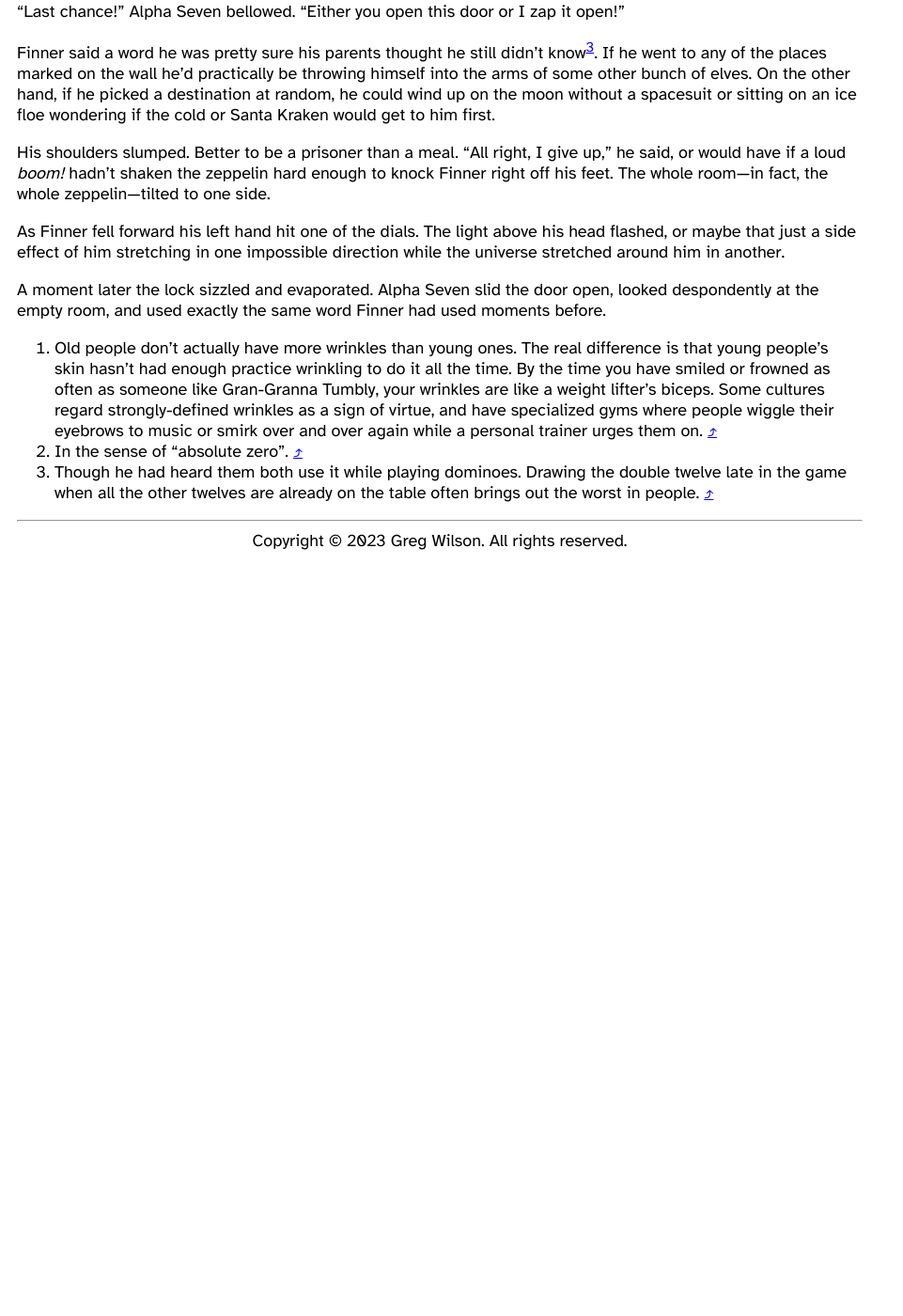
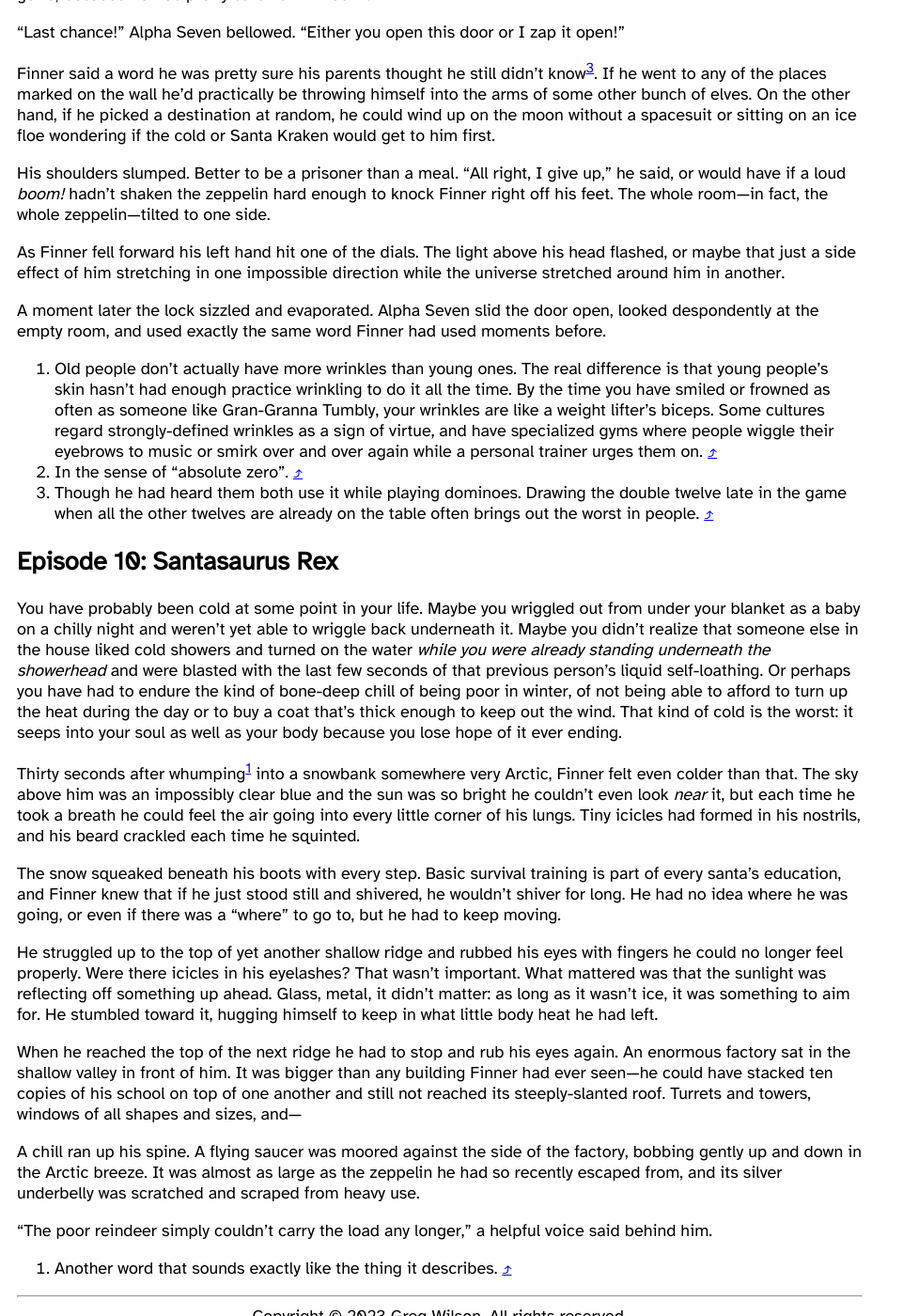
Before and after one commit to gvwilson/fiction, a Jekyll site: the page built from santas/index.md, in a window 1280 px wide and 1400 px high, scrolled down 25755 px. Shown: the whole window at 94% size, without its empty margins (0-961 px from the left). Built offline with Jekyll 4.4.1, drawn with Linux system fonts in a browser that asks for light colours; before the commit the page ends 26349 px from its top, so only the background shows below that; some of the changed text lies outside the part shown.

Commit message:
+500 words of Santas

```diff
--- a/_data/status.csv
+++ b/_data/status.csv
@@ -32,6 +32,7 @@
 santas,2023-10-15,12492
 santas,2023-10-21,12956
 santas,2023-10-22,13568
+santas,2023-10-29,14068
 still,2023-09-01,30862
 tuppence-a-bag,2023-09-01,1703
 voyage,2023-09-01,30306
--- a/santas/index.md
+++ b/santas/index.md
@@ -2326,6 +2326,75 @@
 
 </section>
 
+<section markdown="1">
+
+## Episode 10: Santasaurus Rex
+
+You have probably been cold at some point in your life.
+Maybe you wriggled out from under your blanket as a baby on a chilly night
+and weren't yet able to wriggle back underneath it.
+Maybe you didn't realize that someone else in the house liked cold showers
+and turned on the water *while you were already standing underneath the showerhead*
+and were blasted with the last few seconds of that previous person's liquid self-loathing.
+Or perhaps you have had to endure the kind of bone-deep chill of being poor in winter,
+of not being able to afford to turn up the heat during the day
+or to buy a coat that's thick enough to keep out the wind.
+That kind of cold is the worst:
+it seeps into your soul as well as your body
+because you lose hope of it ever ending.
+
+Thirty seconds after whumping<span class="note">
+Another word that sounds exactly like the thing it describes.
+</span>
+into a snowbank somewhere very Arctic,
+Finner felt even colder than that.
+The sky above him was an impossibly clear blue
+and the sun was so bright he couldn't even look *near* it,
+but each time he took a breath
+he could feel the air going into every little corner of his lungs.
+Tiny icicles had formed in his nostrils,
+and his beard crackled each time he squinted.
+
+The snow squeaked beneath his boots with every step.
+Basic survival training is part of every santa's education,
+and Finner knew that if he just stood still and shivered,
+he wouldn't shiver for long.
+He had no idea where he was going,
+or even if there was a "where" to go to,
+but he had to keep moving.
+
+He struggled up to the top of yet another shallow ridge
+and rubbed his eyes with fingers he could no longer feel properly.
+Were there icicles in his eyelashes?
+That wasn't important.
+What mattered was that the sunlight was reflecting off something up ahead.
+Glass, metal, it didn't matter:
+as long as it wasn't ice,
+it was something to aim for.
+He stumbled toward it,
+hugging himself to keep in what little body heat he had left.
+
+When he reached the top of the next ridge
+he had to stop and rub his eyes again.
+An enormous factory sat in the shallow valley in front of him.
+It was bigger than any building Finner had ever seen—he
+could have stacked ten copies of his school on top of one another
+and still not reached its steeply-slanted roof.
+Turrets and towers,
+windows of all shapes and sizes,
+and—
+
+A chill ran up his spine.
+A flying saucer was moored against the side of the factory,
+bobbing gently up and down in the Arctic breeze.
+It was almost as large as the zeppelin he had so recently escaped from,
+and its silver underbelly was scratched and scraped from heavy use.
+
+"The poor reindeer simply couldn't carry the load any longer,"
+a helpful voice said behind him.
+
+</section>
+
 <!--
 What did the pirate say on his eightieth birthday?
 "Aye Matey!"
```
Also changed, not shown: status.svg.
